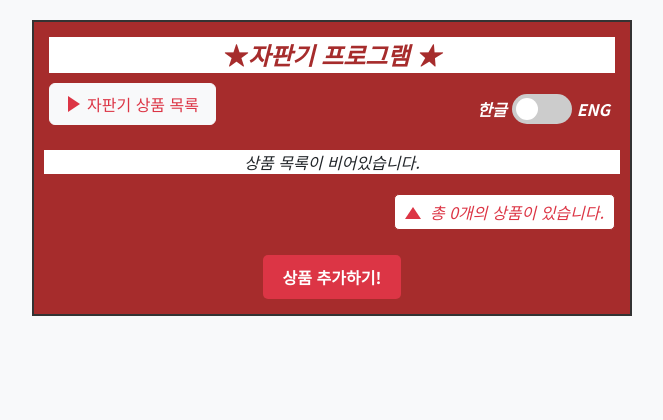
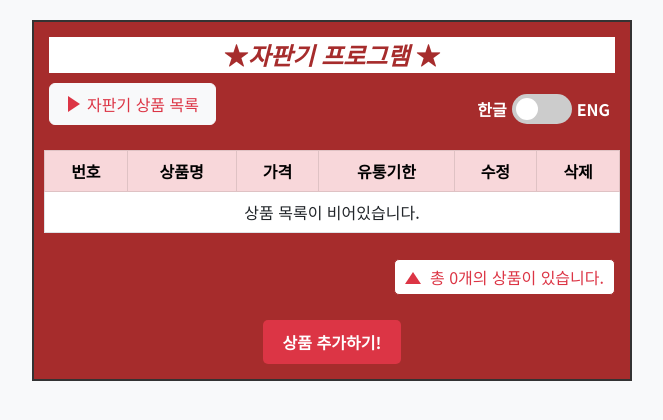
Before and after one commit to zkaakakg/hk-with-tossbank, a Spring Boot app: page / in a window 1280 px wide. Shown: the top 420 px of the page, without its empty margins (308-971 px from the left). Run offline with Spring Boot 4, Linux system fonts and the light colour scheme; data that the repository does not hold is empty.

Commit message:
메인 화면

```diff
--- a/springboot/Pr06VMAPI/src/main/resources/templates/index.html
+++ b/springboot/Pr06VMAPI/src/main/resources/templates/index.html
@@ -2,7 +2,7 @@
 <html lang="ko" xmlns:th="http://www.thymeleaf.org">
 <head>
     <meta charset="UTF-8">
-    <title>Title</title>
+    <title>상품 자판기</title>
     <link href="https://cdn.jsdelivr.net/npm/bootstrap@5.3.0/dist/css/bootstrap.min.css" rel="stylesheet">
     <link rel="preconnect" href="https://fonts.googleapis.com">
     <link rel="preconnect" href="https://fonts.gstatic.com" crossorigin>
@@ -156,7 +156,7 @@
 <body>
 <div class="vending-machine">
     <div class="header">
-    <div class="title"><span class="star">★</span><i>자판기 프로그램<i> <span class="star">★</span></div>
+        <div class="title"><span class="star">★</span><i>자판기 프로그램</i> <span class="star">★</span></div>
 
         <div class="d-flex justify-content-between align-items-center">
             <button class="btn btn-light text-danger d-flex align-items-center py-2 px-3">
@@ -175,8 +175,22 @@
         </div>
     </div>
 
-  <div class="product-list">
-    상품 목록이 비어있습니다.
+    <div class="product-list" id="productList">
+        <table class="table table-bordered table-hover">
+            <thead class="table-danger text-center">
+            <tr>
+                <th>번호</th>
+                <th>상품명</th>
+                <th>가격</th>
+                <th>유통기한</th>
+                <th>수정</th>
+                <th>삭제</th>
+            </tr>
+            </thead>
+            <tbody id="productTableBody">
+            <!-- JS에서 동적으로 데이터 삽입 -->
+            </tbody>
+        </table>
     </div>
 
     <div class="product-count">
@@ -185,30 +199,88 @@
             </span>
     </div>
 
-  <button class="add-button">상품 추가하기!</button>
+    <button class="add-button" onclick="goToAddPage()">상품 추가하기!</button>
 </div>
 
 <!-- 부트스트랩 JS 및 의존성 -->
 <script src="https://cdn.jsdelivr.net/npm/bootstrap@5.3.0-alpha1/dist/js/bootstrap.bundle.min.js"></script>
 <script>
-  // 언어 전환 기능
+    let isEnglish = false;
+    let count = 0;
     document.getElementById('langToggle').addEventListener('change', function() {
-      const isEnglish = this.checked;
+        isEnglish = this.checked;
 
-      if(isEnglish) {
-          document.querySelector('.title').innerHTML = '<span class="star">★</span> Vending Machine Program <span class="star">★</span>';
-          document.querySelector('.btn-light').innerHTML = '<span class="triangle-icon"></span> Product List';
-          document.querySelector('.product-empty').innerText = 'Product list is empty.';
-          document.querySelector('.count-badge').innerHTML = '<span class="triangle-up"></span> Total 0 products.';
-          document.querySelector('.add-button').innerText = 'Add Product!';
+        document.querySelector('.title').innerHTML = `<span class="star">★</span> ${isEnglish ? 'VENDING MACHINE' : '자판기 프로그램'} <span class="star">★</span>`;
+        document.querySelector('.btn-light').innerHTML = `<span class="triangle-icon"></span> ${isEnglish ? 'Product List' : '자판기 상품 목록'}`;
+        document.querySelector('.add-button').innerText = isEnglish ? 'Add Product!' : '상품 추가하기!';
+
+        updateCountBadge();
+    });
+
+    function updateCountBadge() {
+        const countBadge = document.querySelector('.count-badge');
+        if (countBadge) {
+            countBadge.innerHTML = `<span class="triangle-up"></span> ${isEnglish ? `Total ${count} item` : `총 ${count}개의 상품이 있습니다.`}`;
+        }
+    }
+    async function loadProducts(){
+    try {
+        const response = await fetch("api/product");
+        const data = await response.json();
+
+        const tableBody = document.getElementById('productTableBody');
+        tableBody.innerHTML = '';
+
+        if (data.length === 0) {
+            tableBody.innerHTML = `<tr><td colspan="6" class="text-center product-empty">상품 목록이 비어있습니다.</td></tr>`;
         } else {
-          document.querySelector('.title').innerHTML = '<span class="star">★</span> 자판기 프로그램 <span class="star">★</span>';
-          document.querySelector('.btn-light').innerHTML = '<span class="triangle-icon"></span> 자판기 상품 목록';
-          document.querySelector('.product-empty').innerText = '상품 목록이 비어있습니다.';
-          document.querySelector('.count-badge').innerHTML = '<span class="triangle-up"></span> 총 0개의 상품이 있습니다.';
-          document.querySelector('.add-button').innerText = '상품 추가하기!';
+            data.forEach((product, index) => {
+                const row = document.createElement('tr');
+                row.innerHTML = `
+                    <td>${index + 1}</td>
+                    <td>${product.name}</td>
+                    <td>${product.price}원</td>
+                    <td>${product.limitDate}</td>
+                    <td><button class="btn btn-sm btn-warning" onclick="editProduct(${index})">수정</button></td>
+                    <td><button class="btn btn-sm btn-danger" onclick="deleteProduct(${index})">삭제</button></td>
+                `;
+                tableBody.appendChild(row);
+            });
+        }
+        count = data.length;
+        updateCountBadge();
+    } catch (error) {
+        console.error("상품 로딩 실패:", error);
+        const tableBody = document.getElementById('productTableBody');
+        tableBody.innerHTML = `<tr><td colspan="6" class="text-center product-empty">상품을 불러오는 중 오류가 발생했습니다.</td></tr>`;
+    }
+}
+
+    window.onload = loadProducts;
+
+    function goToAddPage() {
+      window.location.href = '/product'; // 원하는 URL로 변경 가능
+    }
+
+    function editProduct(index) {
+        window.location.href = `/product/edit/${index}`;
+}
+
+function deleteProduct(index) {
+    if (confirm("정말 삭제하시겠습니까?")) {
+        fetch(`/api/product/${index}`, {
+            method: 'DELETE'
+        }).then(response => {
+            if (response.ok) {
+                alert("상품이 삭제되었습니다.");
+                loadProducts();
+            } else {
+                alert("삭제 실패!");
             }
         });
+    }
+}
+
 </script>
 </body>
 </html>
```
Lines whose indentation alone changed are shown as unchanged.
